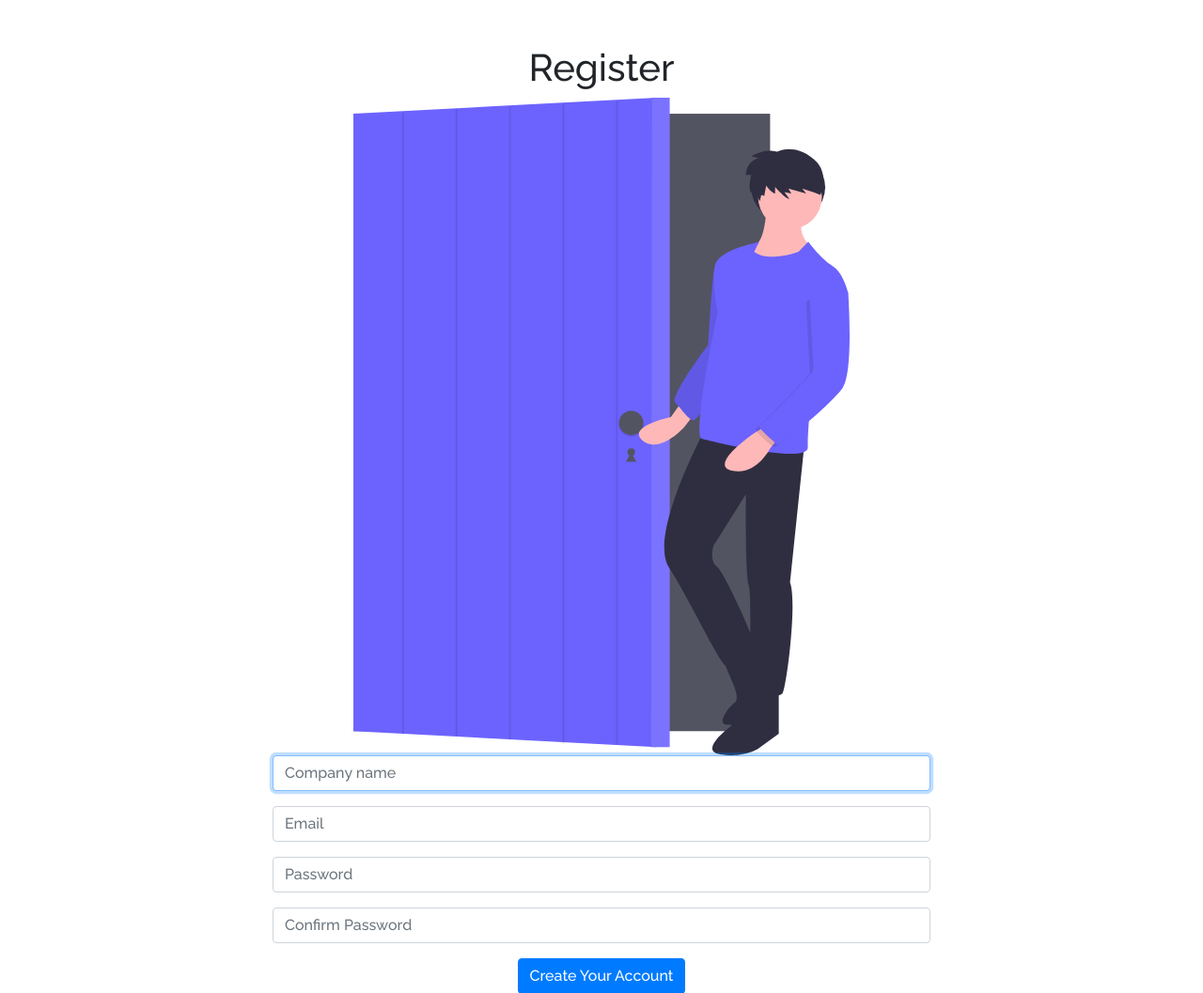
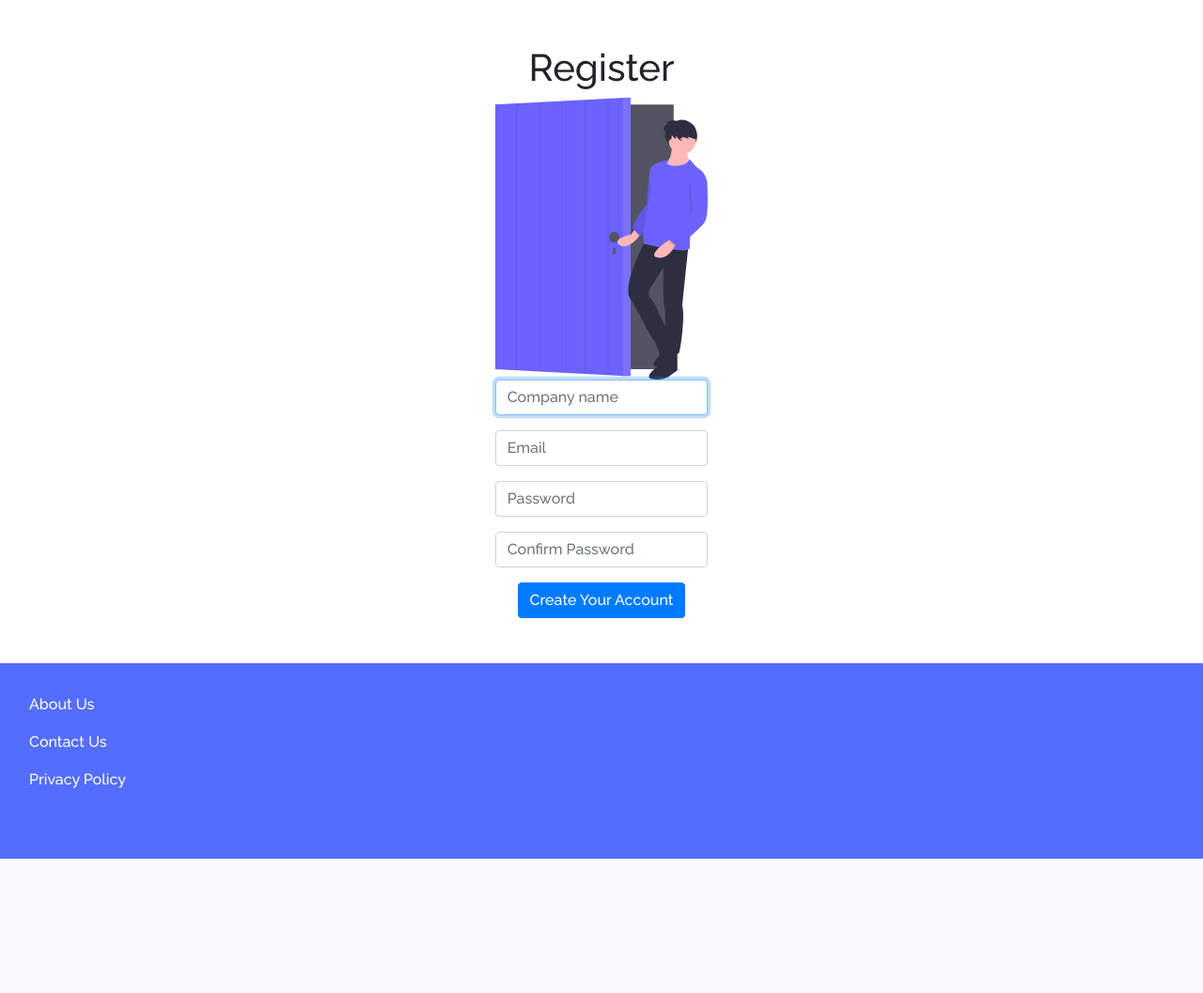
Before and after one commit to daniel-yili-ye/Ronify, a Flask app: page /register in a window 1280 px wide. Shown: the part 74-1131 px from the top of the page at 94% size. After the commit the page ends 988 px from the top, so only its background shows below. Run offline with Flask 2, Linux system fonts and the light colour scheme; data that the repository does not hold is empty; some libraries are stand-ins or nearby versions.

Commit message:
html stuff

```diff
--- a/static/styles.css
+++ b/static/styles.css
@@ -76,3 +76,8 @@ footer
     visibility:hidden;
     }
 }
+
+.sizing {
+    max-width: 500px;
+    display: inline-block;
+}
--- a/templates/business.html
+++ b/templates/business.html
@@ -3,8 +3,8 @@
 {% block main %}
     {% if name %}
     <h1> {{name}} </h1>
-    <div class=normal>
-        <h5 class="grey light" style="max-width: 700px;display: inline-block;"> Due to public health regulations, businesses are required to collect the following information about their customers:</h5>
+    <div class=sizing>
+        <h5 class="grey light">Due to public health regulations, businesses are required to collect the following information about their customers:</h5>
         <br><br>
         <form action="/business/{{code}}" method="post" novalidate>
             <div class="form-group">
--- a/templates/index.html
+++ b/templates/index.html
@@ -5,7 +5,7 @@
 {% endblock %}
 
 {% block main %}
-<div style="max-width: 700px;display: inline-block;">
+<div class=sizing>
         <h1 class=bold>Track your customer information</h1>
 
     <!--
--- a/templates/login.html
+++ b/templates/login.html
@@ -5,8 +5,9 @@
 {% endblock %}
 
 {% block main %}
-    <h1>Login</h1>
-    <div class=normal style="max-width: 500px;display: inline-block;">
+<div class=sizing>
+<h1>Login</h1>
+    <div class=normal>
         <img src="static/login.svg" alt="Logging In" style="float: left">
         <form action="/login" method="post">
             <div class="form-group">
@@ -18,4 +19,5 @@
             <button class="btn btn-primary" type="submit">Log In</button>
         </form>
     </div>
+</div>
 {% endblock %}
--- a/templates/register.html
+++ b/templates/register.html
@@ -5,10 +5,11 @@
 {% endblock %}
 
 {% block main %}
+<div class=sizing>
     <h1>Register</h1>
     <div class=normal>
     <form action="/register" method="post">
-        <img src="static/register.svg" alt="Registration">
+        <img src="static/register.svg" alt="Registration" style="max-height:300px;">
         <div class="form-group">
             <input autocomplete="off" autofocus class="form-control" name="name" placeholder="Company name" type="text">
         </div>
@@ -24,4 +25,5 @@
         <button class="btn btn-primary" type="submit">Create Your Account</button>
     </form>
     </div>
+</div>
 {% endblock %}
```
